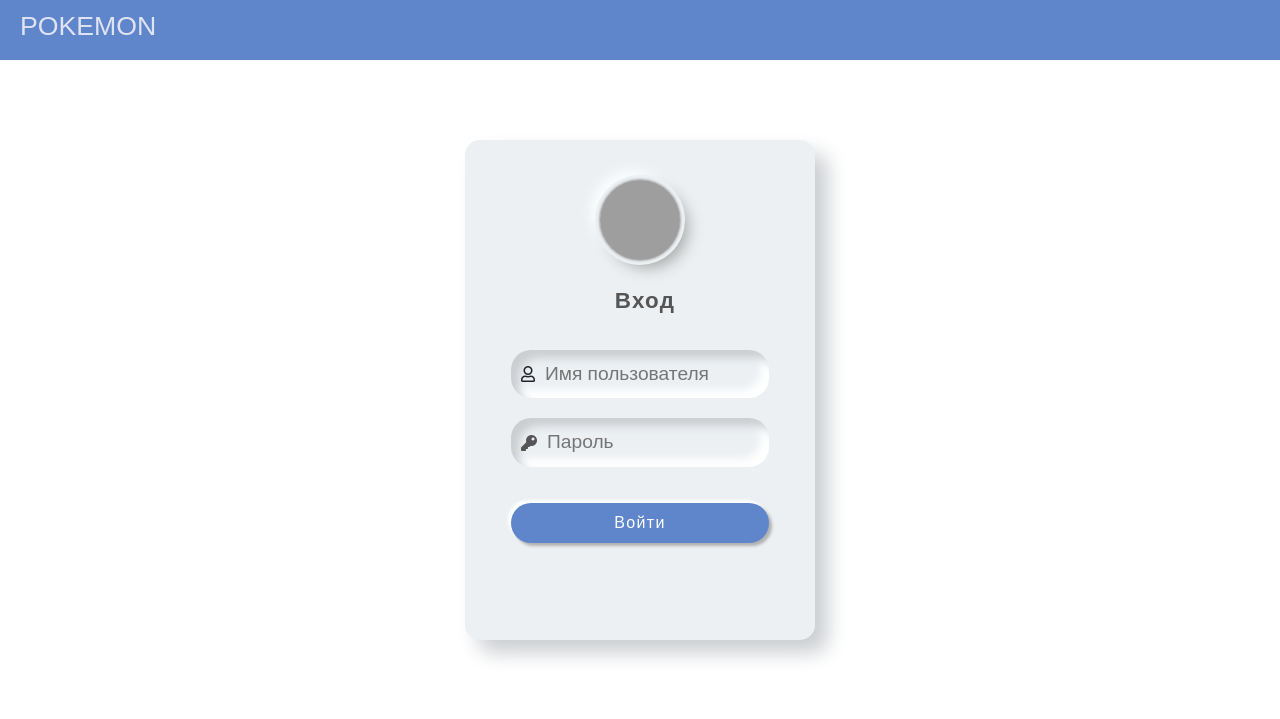
After one commit to lizaelisaveta/Pokemons, a Django app: page /accounts/login/ in a window 1280 px wide. The commit adds this page. Shown: the top 719 px of the page. Run offline with Django 4.2, Linux system fonts and the light colour scheme; parts of the project's set-up code (start-up, migrations or seed data) failed here and were passed over; grey boxes are pictures that could not be loaded.

Commit message:
add login by username and profile page

```diff
--- /dev/null
+++ b/project/aplication/static/css/login.css
@@ -0,0 +1,139 @@
+/* Importing fonts from Google */
+@import url('https://fonts.googleapis.com/css2?family=Poppins:wght@300;400;500;600;700;800;900&display=swap');
+
+/* Reseting */
+* {
+    margin: 0;
+    padding: 0;
+    box-sizing: border-box;
+    font-family: 'Poppins', sans-serif;
+}
+
+body {
+    background: #ecf0f3;
+}
+
+.page-header {
+    display: flex;
+    align-items: center;
+    justify-content: space-between;
+    background-color: #5f85cb;
+    font-family:  'Raleway',sans-serif;
+    margin-top: 0;
+    padding: 10px 20px 10px 20px;
+    color: #e0e3f2;
+    text-transform: uppercase;
+
+}
+
+
+.btn-backs {
+    background: #e0e3f2;
+    border-color: #5f85cb;
+    color: #5f85cb;
+    font-family:  'Raleway',sans-serif;
+    display: flex;
+    align-items: center;
+    justify-content: center;
+    margin-top: 10px;
+}
+
+
+.page-header h1, .page-header h1 a, .page-header h1 a:visited, .page-header h1 a:active {
+    color: #ffffff;
+    font-family:  'Raleway',sans-serif;
+    font-size: 20pt;
+    text-decoration: none;
+    color: #e0e3f2;
+    text-transform: uppercase;
+}
+
+.wrapper {
+    max-width: 350px;
+    min-height: 500px;
+    margin: 80px auto;
+    padding: 40px 30px 30px 30px;
+    background-color: #ecf0f3;
+    border-radius: 15px;
+    box-shadow: 13px 13px 20px #cbced1, -13px -13px 20px #fff;
+}
+
+.logo {
+    width: 80px;
+    margin: auto;
+}
+
+.logo img {
+    width: 100%;
+    height: 80px;
+    object-fit: cover;
+    border-radius: 50%;
+    box-shadow: 0px 0px 3px #5f5f5f,
+        0px 0px 0px 5px #ecf0f3,
+        8px 8px 15px #a7aaa7,
+        -8px -8px 15px #fff;
+}
+
+.wrapper .name {
+    font-weight: 600;
+    font-size: 1.4rem;
+    letter-spacing: 1.3px;
+    padding-left: 10px;
+    color: #555;
+}
+
+.wrapper .form-field input {
+    width: 100%;
+    display: block;
+    border: none;
+    outline: none;
+    background: none;
+    font-size: 1.2rem;
+    color: #666;
+    padding: 10px 15px 10px 10px;
+    /* border: 1px solid red; */
+}
+
+.wrapper .form-field {
+    padding-left: 10px;
+    margin-bottom: 20px;
+    border-radius: 20px;
+    box-shadow: inset 8px 8px 8px #cbced1, inset -8px -8px 8px #fff;
+}
+
+.wrapper .form-field .fas {
+    color: #555;
+}
+
+.wrapper .btn {
+    box-shadow: none;
+    width: 100%;
+    height: 40px;
+    background-color: #5f85cb;
+    color: #fff;
+    border-radius: 25px;
+    box-shadow: 3px 3px 3px #b1b1b1,
+        -3px -3px 3px #fff;
+    letter-spacing: 1.3px;
+}
+
+.wrapper .btn:hover {
+    background-color: #5f85cb;
+}
+
+.wrapper a {
+    text-decoration: none;
+    font-size: 0.8rem;
+    color: #5f85cb;
+}
+
+.wrapper a:hover {
+    color: #5f85cb;
+}
+
+@media(max-width: 380px) {
+    .wrapper {
+        margin: 30px 20px;
+        padding: 40px 15px 15px 15px;
+    }
+}
--- a/project/aplication/templates/aplication/details.html
+++ b/project/aplication/templates/aplication/details.html
@@ -10,6 +10,8 @@
     <body>
         <div class="page-header">
             <h1><a href="/">Pokemon</a></h1>
+            <a href="{% url 'profile' %}" class="btn btn-back2" style="margin-left: 20px;"> Профиль </a>
+
         </div>
     </body>
     <a href="{% url 'list_names' %}" class="btn btn-back" style="margin-left: 20px;"> Вернуться на главную </a>
--- a/project/aplication/templates/aplication/list_names.html
+++ b/project/aplication/templates/aplication/list_names.html
@@ -15,7 +15,8 @@
                 <input type="text" name="query" value="{{ search_query }}" placeholder="Введите имя..." autocomplete="off">
                 <button type="submit">Поиск</button>
             </form>
-        </div>
+            </div>
+        <a href="{% url 'profile' %}" class="btn btn-back2" style="margin-left: 20px;"> Профиль </a>
         </div>
 
         <div class="pagination">
--- /dev/null
+++ b/project/aplication/templates/registration/login.html
@@ -0,0 +1,43 @@
+{% load static %}
+<!DOCTYPE html>
+<html lang="en">
+<head>
+    <meta charset="UTF-8">
+    <link rel="stylesheet" href="{% static 'css/login.css' %}">
+    <link rel="stylesheet" href="https://cdn.jsdelivr.net/npm/bootstrap@5.0.0-beta1/dist/css/bootstrap.min.css">
+    <link rel="stylesheet" href="https://use.fontawesome.com/releases/v5.7.2/css/all.css">
+    <script href="https://cdn.jsdelivr.net/npm/bootstrap@5.0.0-beta1/dist/js/bootstrap.bundle.min.js"></script>
+    <script href="https://cdnjs.cloudflare.com/ajax/libs/jquery/3.2.1/jquery.min.js"></script>
+    <title>Login</title>
+</head>
+
+<body>
+    <div class="page-header">
+        <h1><a href="/">Pokemon</a></h1>
+    </div>
+    <div class="wrapper">
+        <div class="logo">
+            <img src="https://img.icons8.com/color/96/pokeball--v1.png" alt="">
+        </div>
+        <div class="text-center mt-4 name">
+            Вход
+        </div>
+        <form class="p-3 mt-3" method="post">
+            {% csrf_token %}
+            <div class="form-field d-flex align-items-center">
+                <span class="far fa-user"></span>
+                <input type="text" name="username" id="userName" placeholder="Имя пользователя">
+            </div>
+            <div class="form-field d-flex align-items-center">
+                <span class="fas fa-key"></span>
+                <input type="password" name="password" id="pwd" placeholder="Пароль">
+            </div>
+            {{ form.errors }}
+            <button class="btn mt-3">Войти</button>
+        </form>
+        {% comment %} <div class="text-center fs-6">
+            <a href="{% url 'password_reset' %}">Forget password?</a> or <a href="{% url 'web:register' %}">Sign up</a>
+        </div> {% endcomment %}
+    </div>
+</body>
+</html>
--- a/project/aplication/urls.py
+++ b/project/aplication/urls.py
@@ -1,8 +1,10 @@
 from django.urls import path
+from django.contrib.auth import views as auth_views
 from . import views
 
 urlpatterns = [
     path('', views.list_names, name='list_names'),
+    path('profile/', views.profile, name='profile'),
     path('search/', views.search_results, name='search_results'),
     path('detail/<int:id>/', views.details, name='details'),
     path('fights/<int:id>/', views.fights, name='fights'),
--- a/project/project/settings.py
+++ b/project/project/settings.py
@@ -11,6 +11,7 @@ https://docs.djangoproject.com/en/4.2/ref/settings/
 """
 
 from pathlib import Path
+from django.urls import reverse_lazy
 import os
 # Build paths inside the project like this: BASE_DIR / 'subdir'.
 BASE_DIR = Path(__file__).resolve().parent.parent
@@ -141,3 +142,5 @@ EMAIL_HOST_PASSWORD = ''
 
 REDIS_HOST = 'localhost'
 REDIS_PORT = 6379
+
+LOGIN_REDIRECT_URL = reverse_lazy("aplication:profile")
--- a/project/project/urls.py
+++ b/project/project/urls.py
@@ -7,4 +7,5 @@ from django.urls import path, include
 urlpatterns = [
     path('admin/', admin.site.urls),
     path('', include('aplication.urls')),
+    path('accounts/', include('django.contrib.auth.urls')),
 ]
```
Also changed, not shown: project/aplication/static/css/aplication.css (+6 -2 lines), project/aplication/templates/aplication/profile.html (added, +33 -0 lines), project/aplication/views.py (+10 -0 lines), 4 other files.
